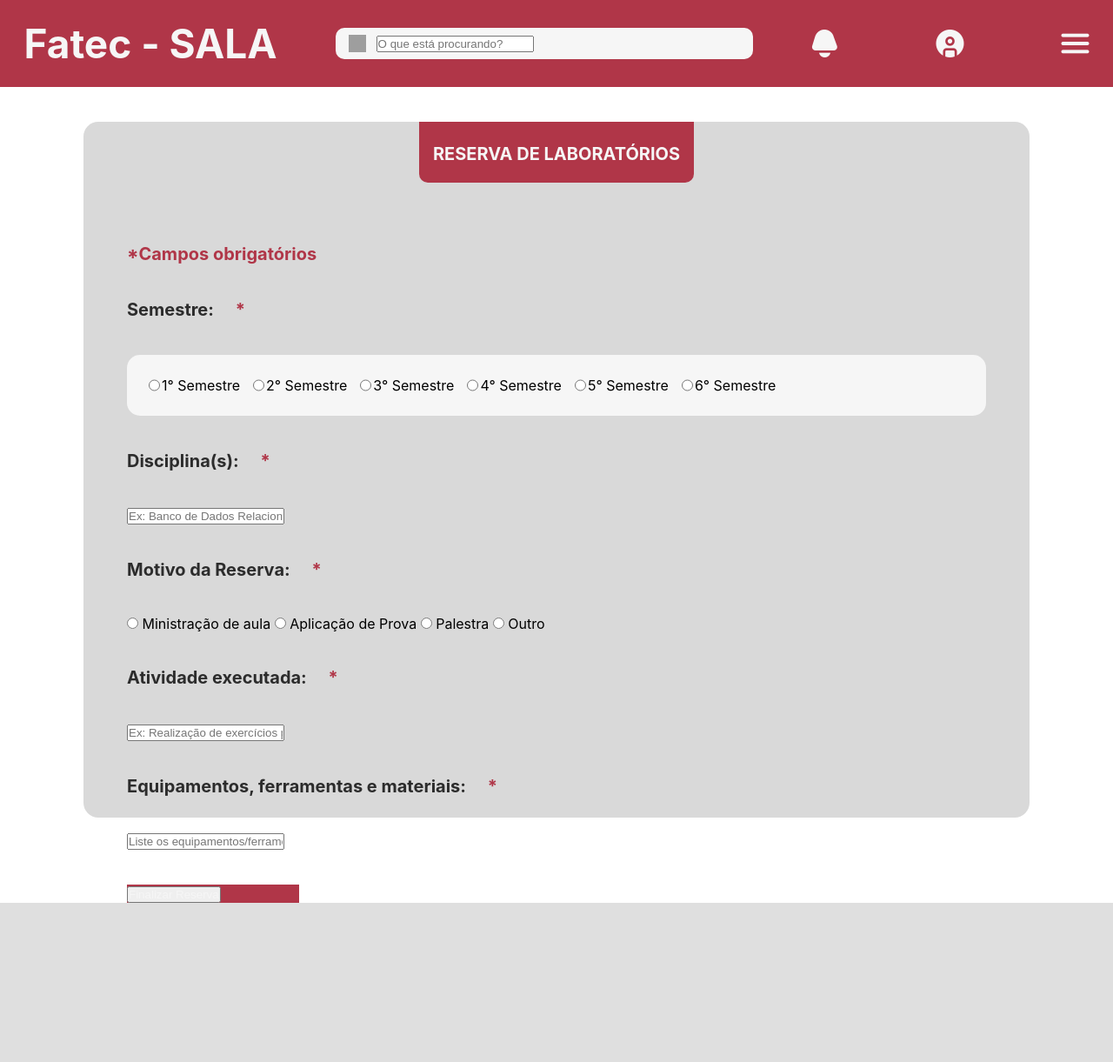
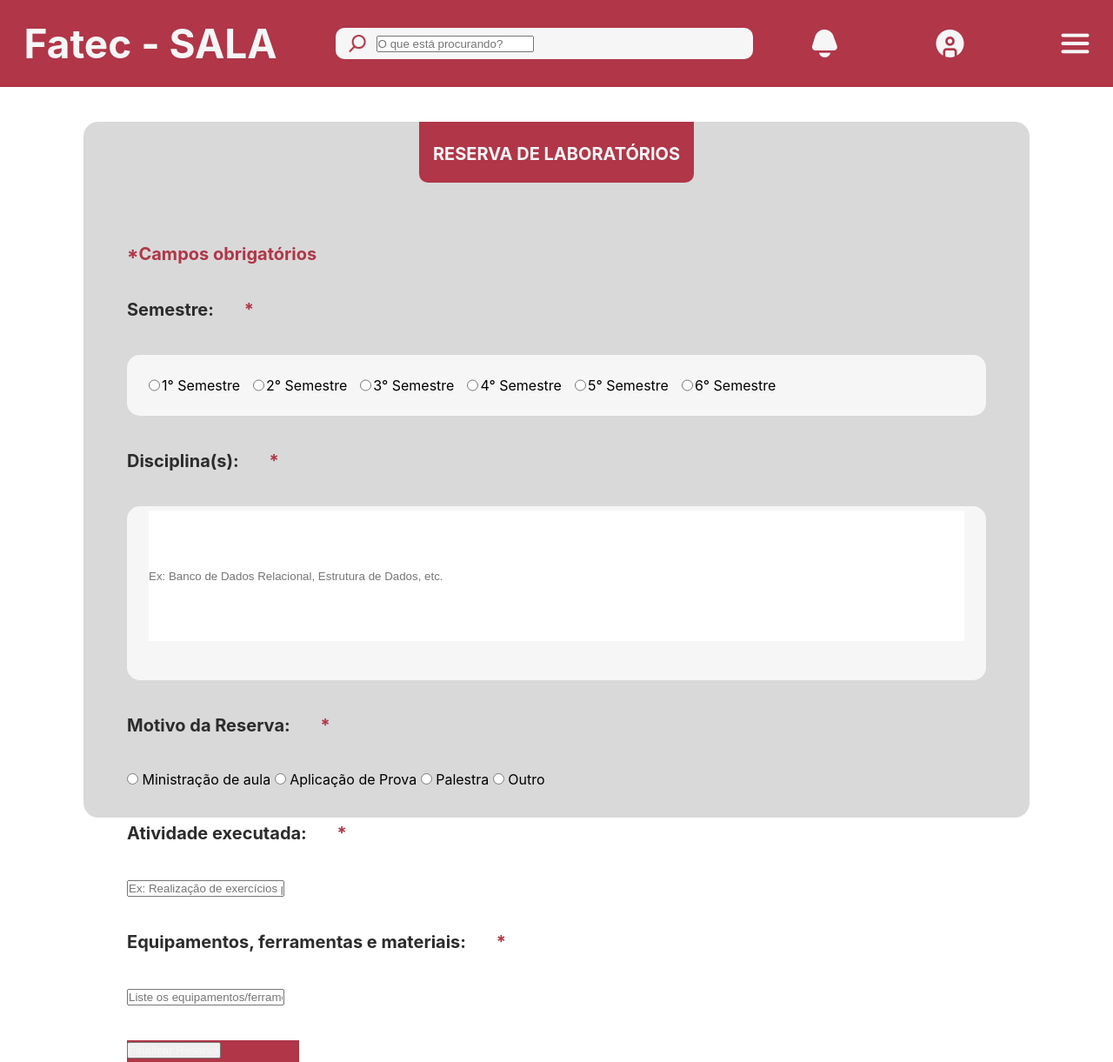
Before and after one commit to DSM2SEM2024/theHive, a PHP site: page / in a window 1280 px wide. Shown: the whole page at 87% size. Before the commit the page ends 1038 px from the top, so only its background shows below. Run offline with PHP 8.4, Linux system fonts and the light colour scheme; some libraries are stand-ins or nearby versions; grey boxes are pictures that could not be loaded.

Commit message:
quase finalizado Formulário

```diff
--- a/Formulario/index.html
+++ b/Formulario/index.html
@@ -16,7 +16,7 @@
         <h1>Fatec - SALA</h1>
 
         <div class="busca">
-            <img src="Images/search.png" alt="Ícone de pesquisa">
+            <img src="Imagens/search.png" alt="Ícone de pesquisa">
             <input id="pesquisa" type="text" placeholder="O que está procurando?">
         </div>
 
@@ -68,8 +68,8 @@
             <section class="section-geral" for="disciplina">
                 <h2>Disciplina(s): <span>*</span></h2>
             </section>
-            <form>
-                <input type="text" id="disciplina" name="Disciplina" placeholder="Ex: Banco de Dados Relacional, Estrutura de Dados, etc.">
+            <form  class="box-disciplina" >
+                <input id="disciplina" name="Disciplina" placeholder="Ex: Banco de Dados Relacional, Estrutura de Dados, etc.">
             </form>
 
             <section class="section-geral" for="motivo">
--- a/Formulario/style.css
+++ b/Formulario/style.css
@@ -118,11 +118,10 @@ main{
 span{
     color: var(--red-color);
     font-weight: bold;
-    margin-left: 20px;
+    margin-left: 30px;
 }
 
 #section-camposObg{
-
     width: 25%;
     margin-top: 70px;
 }
@@ -155,10 +154,36 @@ span{
 }
 
 .radio-group1{
+    width: 100%;
     display: flex;
     background-color: var(--white-color);
     border-radius: 15px;
     padding: 25px;
+}
+
+.box-disciplina{
+    width: 100%;
+    height: 200px;
+    display: flex;
+    flex-direction: row;
+    background-color: var(--white-color);
+    border-radius: 15px;
+    padding: 25px;
+}
+
+.box-disciplina input{
+
+    margin-top: -20px;
+    height: 100%;
+    width: 100%;
+    border: 0;
+}
+
+.box-disciplina input:focus{
+
+    outline-color: var(--white-color);
+    outline-width: 2px;
+    outline-style: solid;
 }
 
 .radio {
@@ -170,9 +195,10 @@ span{
     margin-right: 15px;
 }
 
+
 #section-botao{
     background-color: var(--red-color);
-    right: 80px;
+    height: 25px;
     width: 100%;
     max-width: 20%;
     margin-top: 40px;
```
